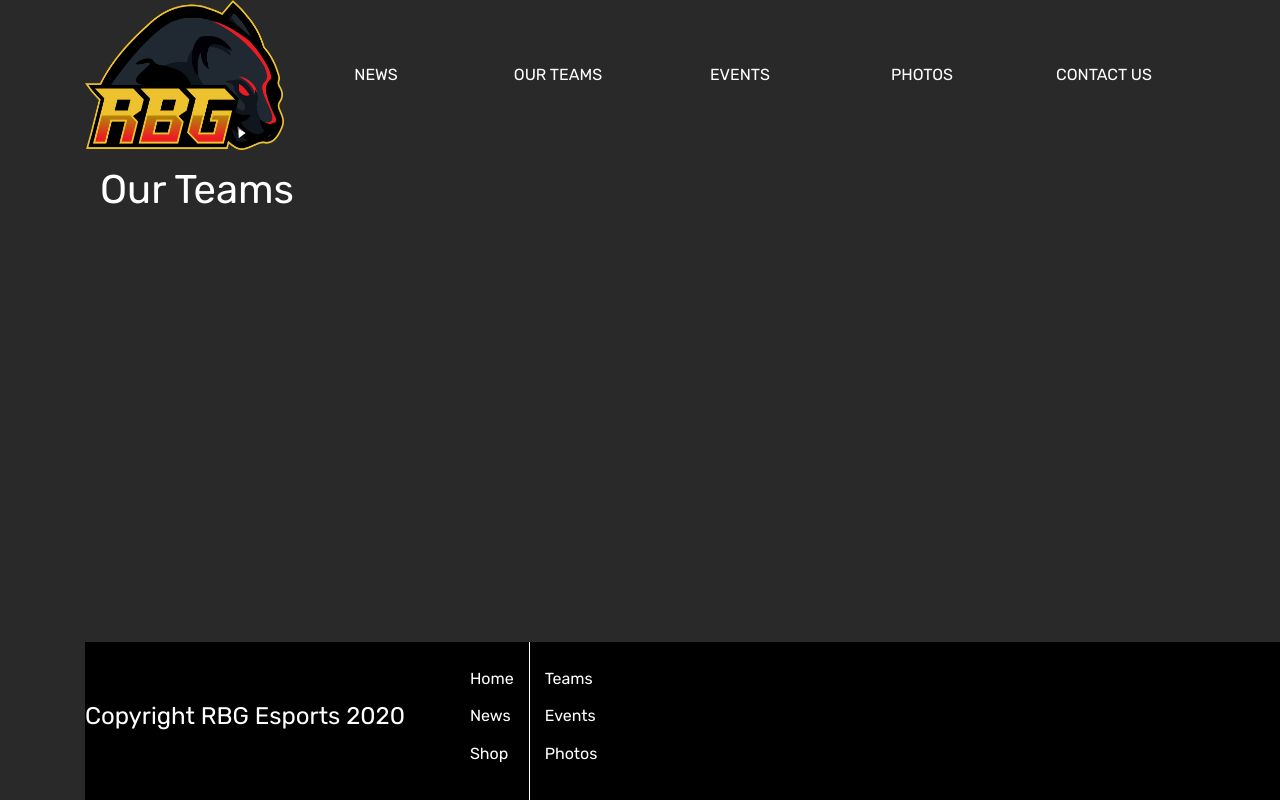
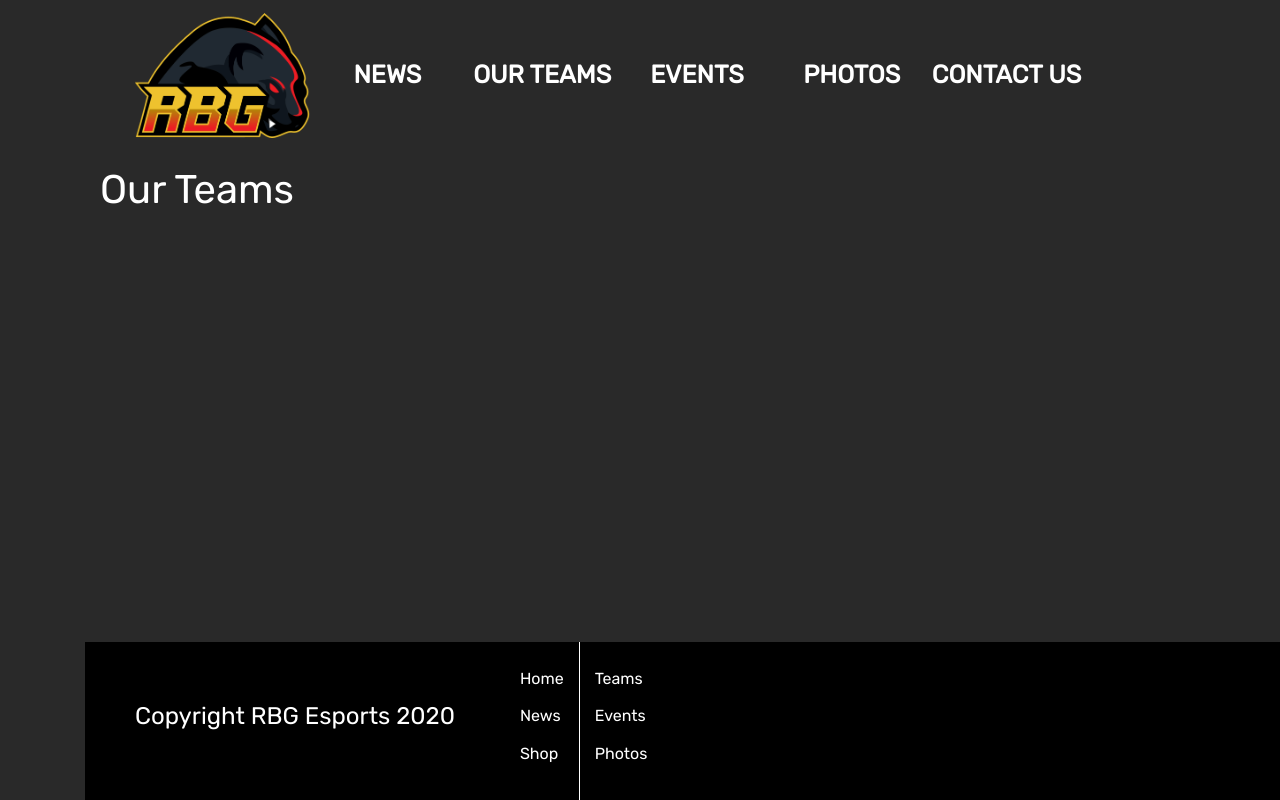
Before and after one commit to dvshannon/RBG-Site-2020, a Nuxt app in the folder rbg/: page /OurTeams in a window 1280 px wide. Shown: the top 800 px of the page. Built offline with nearby package versions, Linux system fonts and the light colour scheme.

Commit message:
starting to look like an actual site!

```diff
--- a/rbg/components/Footer.vue
+++ b/rbg/components/Footer.vue
@@ -35,6 +35,7 @@ footer{
     display: flex;
     background-color:#000000;
     width: 100%;
+    padding-left: 50px;
 }
 
 h4{
--- a/rbg/components/Header.vue
+++ b/rbg/components/Header.vue
@@ -1,7 +1,7 @@
 <template>
   <div>
     <header class="header menu-area">
-      <div><nuxt-link class="nuxt-link" to="/"><img src="~/assets/img/rbg_logo.png" class="logo" style="height: 150px; width:200px" alt=""></nuxt-link></div>
+      <div><nuxt-link class="nuxt-link" to="/"><img src="~/assets/img/rbg_logo.png" class="logo" style="height: 125px; width:175px" alt=""></nuxt-link></div>
       <ul class="head_ul">
         <li>
           <nuxt-link class="nuxt-link" to="/News">News</nuxt-link>
@@ -43,6 +43,8 @@ export default {
   display: flex;
   margin-top: 50px;
   margin-bottom: 50px;
+  width:90%;
+  padding-left: 50px;
 }
 
 
@@ -55,6 +57,8 @@ export default {
   color: #fff;
   height: 50px;
   text-transform: uppercase;
+  font-size: 25px;
+  font-weight: bolder;
 }
 
 .menu-area .nuxt-link:hover{
```
